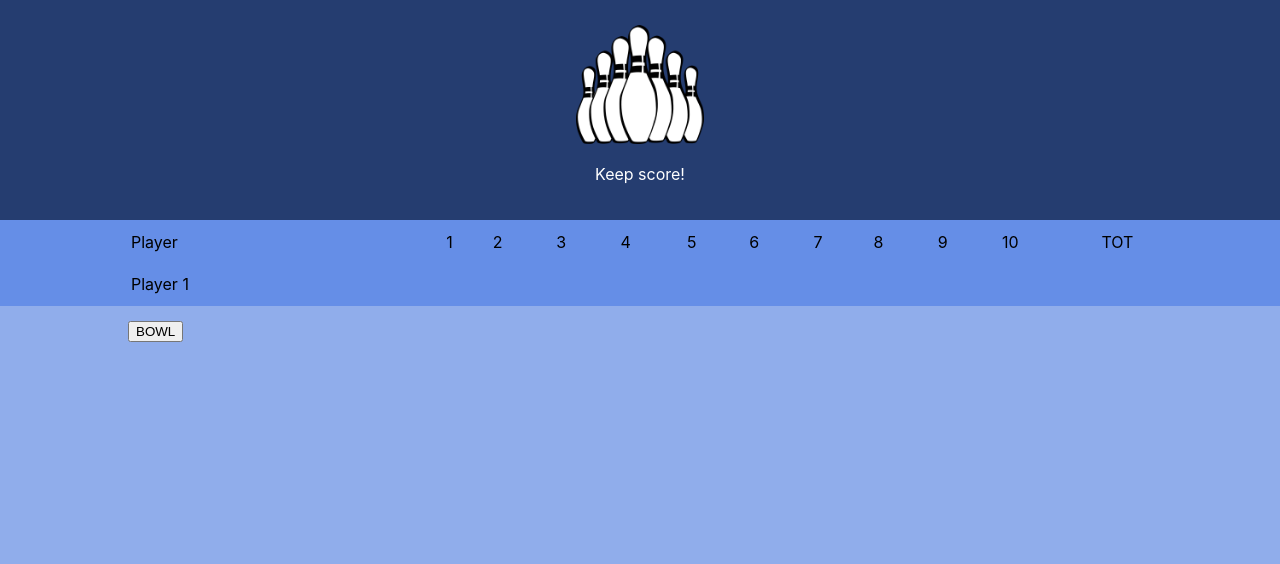
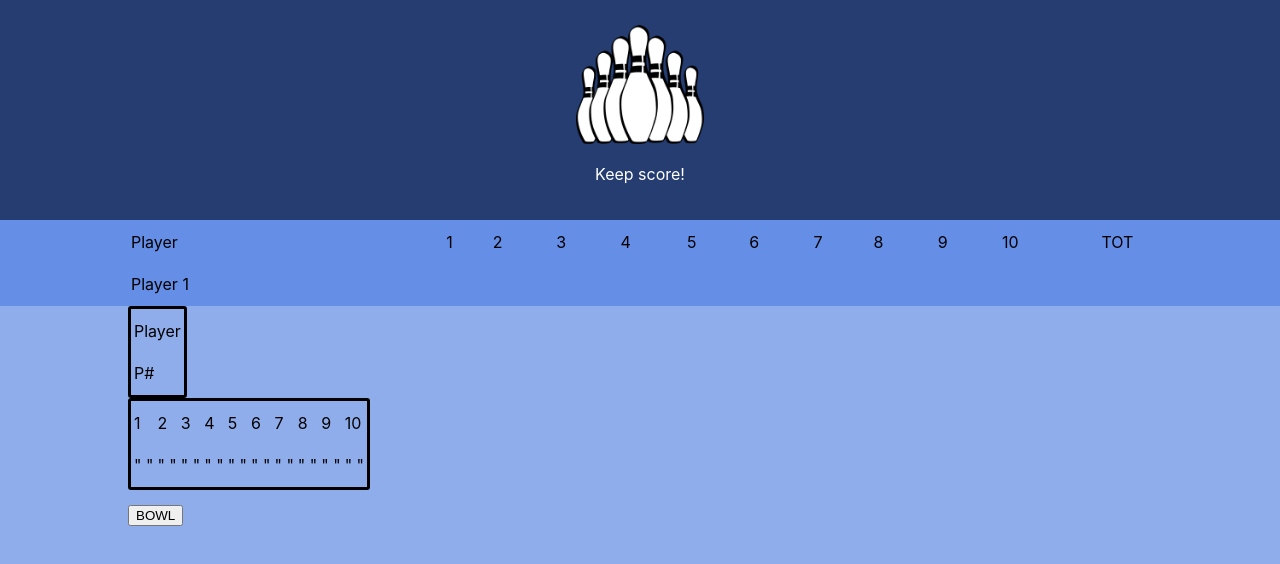
Before and after one commit to Filip-Zafran/Bowling_Scoring_System-JS, a React (Create React App) app: page / in a window 1280 px wide. Shown: the top 564 px of the page. Built offline with nearby package versions, Linux system fonts and the light colour scheme.

Commit message:
one box components added

```diff
--- a/src/App.css
+++ b/src/App.css
@@ -14,20 +14,20 @@
   color: white;
 }
 
-table {
+#table {
   width: 100%;
   align-items: center;
   padding-left: 10%;
   background-color: #658ee7;
 }
 
-table.th {
+#table.th {
   text-justify: center;
   font-weight: bold;
   width: 6%;
 }
 
-table.th:first-child {
+#table.th:first-child {
   width: 14%;
 }
 
@@ -46,3 +46,21 @@ td {
   background-color: #90adeb;
   height: 100vh;
 }
+
+#nameBox {
+  border-radius: 3px;
+  border-color: black;
+  border-style: solid;
+  margin-left: 10%;
+}
+
+#FullBox {
+  display: flex;
+  display: row;
+}
+
+#emptyBox {
+  text-justify: center;
+  font-weight: bold;
+  width: 6%;
+}
--- a/src/App.js
+++ b/src/App.js
@@ -2,6 +2,8 @@ import React, { Component } from "react";
 import "./App.css";
 import Header from "./components/Header";
 import Table from "./components/Table";
+import NameBox from "./components/NameBox";
+import OneBox from "./components/OneScoreBox";
 import Button from "./components/Button";
 
 export default class App extends Component {
@@ -10,8 +12,19 @@ export default class App extends Component {
       <React.Fragment>
         <Header></Header>
         <Table></Table>
+
+        <div>
+          {" "}
+          <NameBox></NameBox> <OneBox></OneBox>
+        </div>
+
         <Button></Button>
       </React.Fragment>
     );
   }
 }
+
+// next step
+// 2. create onclick button to create random number
+//  - roll simulation
+//  - randomiser (?) 10 pins
--- a/src/components/Button.js
+++ b/src/components/Button.js
@@ -18,3 +18,9 @@ function Button() {
 }
 
 export default Button;
+
+// scource
+// https://alligator.io/react/adding-sound-to-your-react-apps/
+
+// DICE ROLL
+// https://leetcode.com/problems/dice-roll-simulation/
--- /dev/null
+++ b/src/components/NameBox.js
@@ -0,0 +1,20 @@
+import React from "react";
+
+function NameBox() {
+  return (
+    <table id="nameBox">
+      <tbody>
+        <tr>
+          <td>Player </td>
+        </tr>
+        <tr>
+          <td>P#</td>
+        </tr>
+      </tbody>
+    </table>
+  );
+}
+
+export default NameBox;
+
+// if new row {number ++}
--- /dev/null
+++ b/src/components/OneScoreBox.js
@@ -0,0 +1,36 @@
+import React from "react";
+
+function OneBox() {
+  return (
+    <table id="nameBox">
+      <tbody>
+        <tr>
+          <td>1</td>
+          <td>2</td>
+          <td>3</td>
+          <td>4</td>
+          <td>5</td>
+          <td>6</td>
+          <td>7</td>
+          <td>8</td>
+          <td>9</td>
+          <td>10</td>
+        </tr>
+        <tr>
+          <td className="emptyBox">" "</td>
+          <td className="emptyBox">" "</td>
+          <td className="emptyBox">" "</td>
+          <td className="emptyBox">" "</td>
+          <td className="emptyBox">" "</td>
+          <td className="emptyBox">" "</td>
+          <td className="emptyBox">" "</td>
+          <td className="emptyBox">" "</td>
+          <td className="emptyBox">" "</td>
+          <td className="emptyBox">" "</td>
+        </tr>
+      </tbody>
+    </table>
+  );
+}
+
+export default OneBox;
--- a/src/components/Table.js
+++ b/src/components/Table.js
@@ -2,7 +2,7 @@ import React from "react";
 
 function Table() {
   return (
-    <table>
+    <table id="table">
       <tbody>
         <tr>
           <td>Player</td>
```
